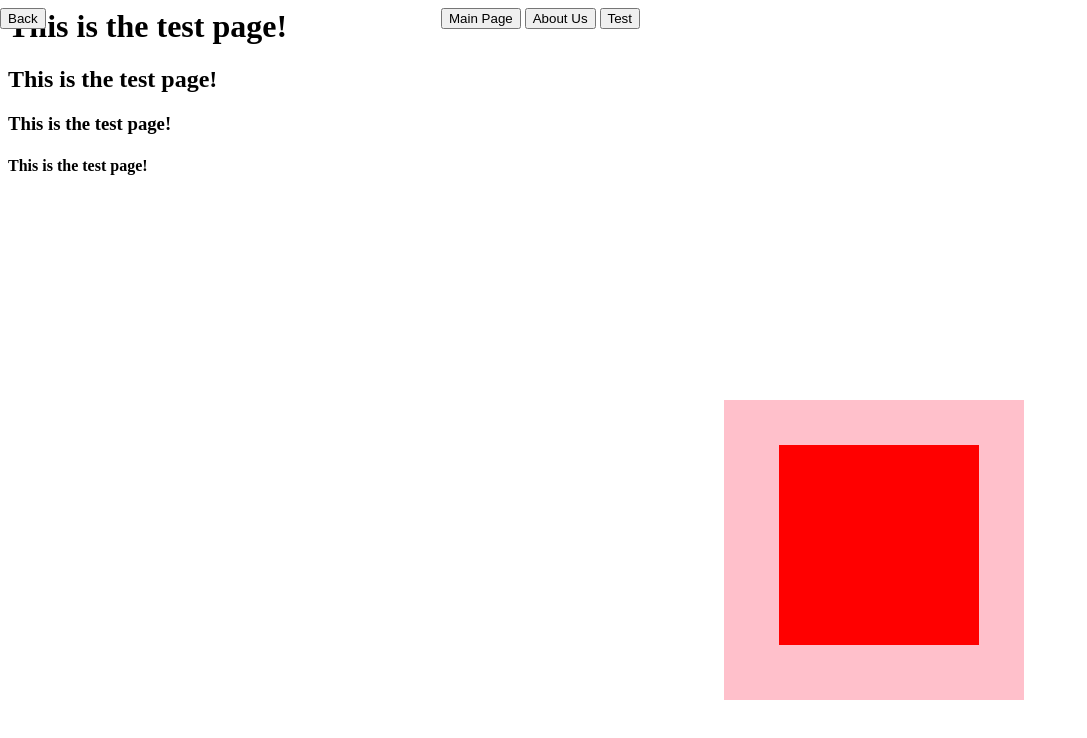
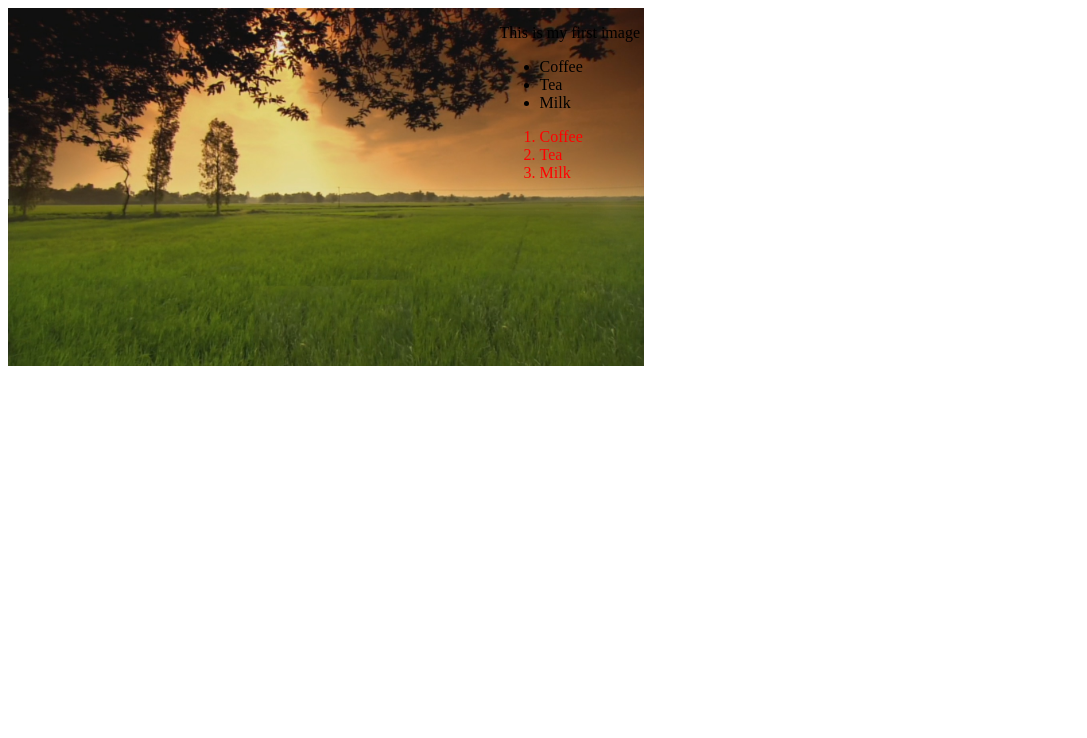
Before and after one commit to bobby2303/bobby2303.github.io, a plain HTML site: page test.html in a window 1280 px wide. Shown: the whole page, without its empty margins (0-1087 px from the left). Drawn offline with Linux system fonts and the light colour scheme.

Commit message:
v1.5
1. New image objects in css

2. Adding of images

3. Everything before this used CSS static effects

```diff
--- a/styles.css
+++ b/styles.css
@@ -1,40 +1,41 @@
 .container1
 {
-    background-color: pink;
-    width: 300px;
-    height: 300px;
-    position:absolute;
-    right: 20%;
-    top: 50%
-
+    position:static;
+    width: 100%;
 }
 
 .container2
 {
-    background-color: red;
-    width: 200px;
-    height: 200px;
-    position:absolute;
-    right: 15%;
-    top: 15%;
+   position:absolute;
 }
 
 .container3
 {
-    position:fixed;
-    right:50%
+    position:absolute;
+    right:50%;
 }
 
-.container4
+img
 {
-    position:fixed;
-    left: 0%
+    width: 50%;
+    height: 50%;
+}
+
+ol li
+{
+    color:red;
 }
 
 /*
 
 position: absolute, fixed, relative, static
-z index:
-left, right, top, bottom
+z index: 0/1/2... (0 is bottom)
+left, right, top, bottom: percentage%
+
+Object types:
+.name - variable
+img - specify image details
+ol li - specify ordered list item details
+    just using 'ol' or 'ul' is not proper syntax
 
 */
--- a/test.html
+++ b/test.html
@@ -5,24 +5,46 @@
 
     <body>
         <div class = "container1">
-            <div class = "container2"> </div>
+
+            <div class = "container2">
+                <img src= "myimage.jpeg">
+            </div>
+
+            <div class = "container3">
+                <p> This is my first image</p>
+
+                <ul>
+                    <li> Coffee </li>
+                    <li> Tea </li>
+                    <li> Milk </li>
+                </ul>
+
+                <ol>
+                    <li> Coffee </li>
+                    <li> Tea </li>
+                    <li> Milk </li>
+                </ol>
+            </div>
+
         </div>
 
-        <div class = "container3">
-            <input type="button" value="Main Page" onclick="window.location='main.html';">
-            <input type="button" value="About Us" onclick="window.location='about.html';">
-            <input type="button" value="Test" onclick="window.location='test.html';">
-        </div>
-
-        <div class = "container4">
-            <input type="button" value="Back">
-        </div>
-
-        <h1> This is the test page! </h1>
-        <h2> This is the test page! </h2>
-        <h3> This is the test page! </h3>
-        <h4> This is the test page! </h4>
 
     </body>
 
 </html>
+
+<!--
+    src - tells the location and name of file
+
+    Buttons:
+        type = "button"
+        value = "text inside the button"
+        onclick = "window.location='html file';"
+
+    Lists:
+        ul - unordered list
+        ol - ordered list
+        li - list item
+
+
+-->
```
Also changed, not shown: myimage.jpeg (added).
